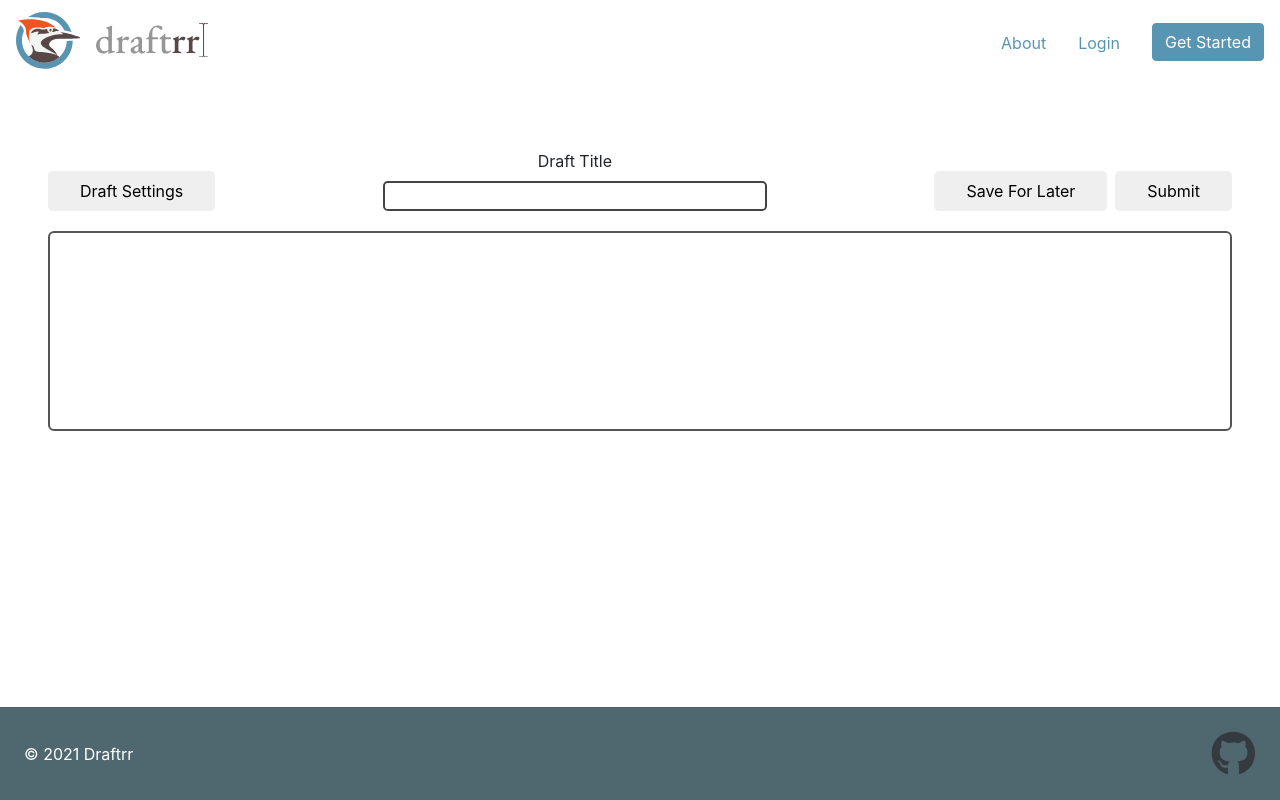
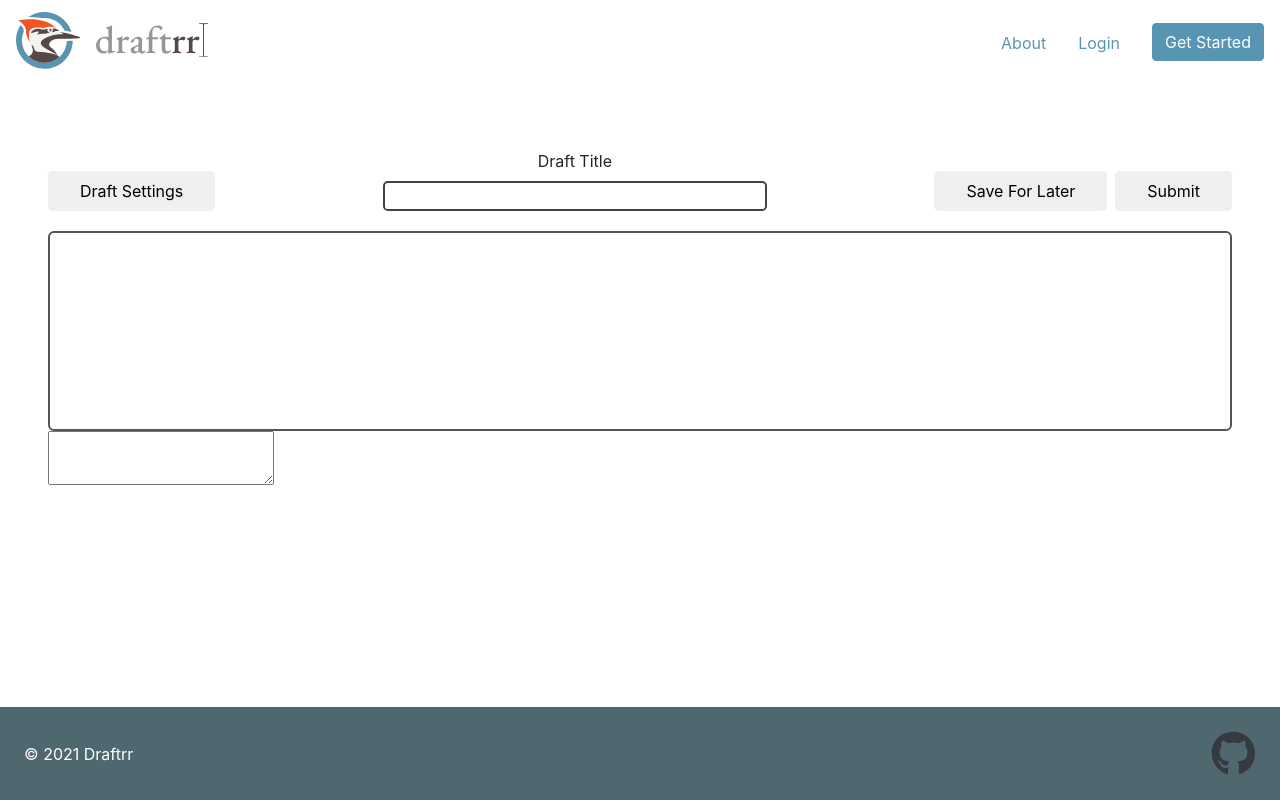
Before and after one commit to theMVPshop/DT02, a React (Create React App) app in the folder draftrr-react/: page /editor in a window 1280 px wide. Built offline with nearby package versions, Linux system fonts and the light colour scheme; what netlify-identity-widget would draw is missing.

Commit message:
friday push

```diff
--- a/draftrr-react/src/components/Editor/Editor.jsx
+++ b/draftrr-react/src/components/Editor/Editor.jsx
@@ -1,13 +1,35 @@
-import { useEffect, useRef } from "react"
+import { useState, useEffect, useRef } from "react"
 
 import "./Editor.scss"
 
 export const Editor = () => {
-    const inputRef = useRef(null);
+    const [value, setValue] = useState("")
+    const [letters, setLetters ] = useState([])
+    const [charLimit, setCharLimit] = useState(3)
+
+    useEffect(()=> {
+        let newValue
+        if (value.length > 0) {
+        newValue = value.split('')
+        setLetters(newValue)
+        }
+    }, [value])
+
+    useEffect(()=> {
+        if (letters.length > charLimit) {
+        const newLetters = letters
+        newLetters.shift()
+        setLetters(newLetters)
+        setValue(newLetters.join(""))
+        }
+    }, [letters])
+
+    const inputRef = useRef(null)
 
     useEffect(() => {
-        inputRef.current.focus();
-    }, [inputRef]);
+        inputRef.current.focus()
+    }, [inputRef])
+
     return (
         <div className="body-container editor-container p-5">
             <div className="d-flex justify-content-between align-items-end">
@@ -20,11 +42,13 @@ export const Editor = () => {
                     <button className="mr-2">Save For Later</button>
                     <button>Submit</button>
                 </div>
-
             </div>
-            <div name="mainTextBox" id="mainTextBox" ref={inputRef} contenteditable="true">
-                <span id="locked"></span>
+            <div name="mainTextBox" id="mainTextBox" dangerouslySetInnerHTML={value.value} onChange={(e)=>setValue(e.target.value)} ref={inputRef} contentEditable="true">
+                {/* <span id="locked"></span> */}
             </div>
+            <textarea value={value} onChange={(e)=>setValue(e.target.value)}>
+                <span></span>
+            </textarea>
         </div>
     )
 }
--- a/draftrr-react/src/components/Header/Header.scss
+++ b/draftrr-react/src/components/Header/Header.scss
@@ -2,4 +2,5 @@ header {
     position: sticky;
     top: 0;
     background: white;
+    z-index: 100;
 }
```
